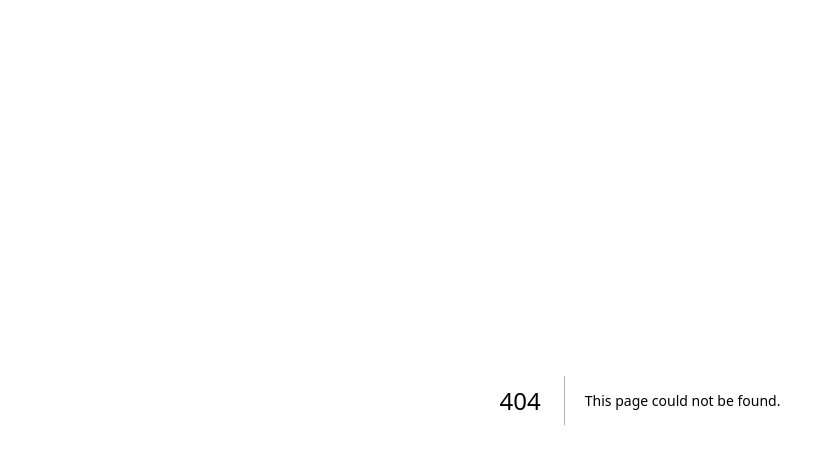
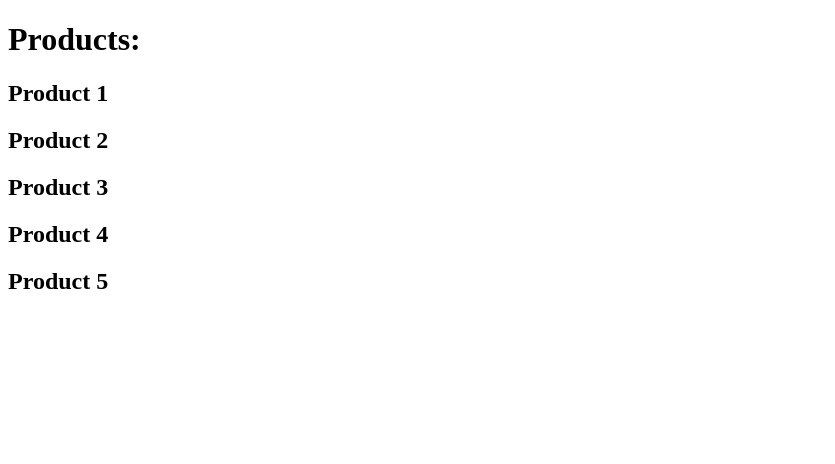
Before and after one commit to akalmannakarmi/next-try, a Next.js app: page /products in a window 1280 px wide. Before the commit this address had no page. Shown: the top 464 px of the page, without its empty margins (0-835 px from the left). Built offline with nearby package versions, Linux system fonts and the light colour scheme.

Commit message:
dynamic routing

```diff
--- /dev/null
+++ b/src/app/products/[productId]/page.tsx
@@ -0,0 +1,3 @@
+export default function product({params,}:{params:{productId:string}}) {
+	return <h1>Details about Product {params.productId}</h1>
+}
--- /dev/null
+++ b/src/app/products/page.tsx
@@ -0,0 +1,12 @@
+export default function products() {
+	return (
+		<>
+			<h1>Products:</h1>
+			<h2>Product 1</h2>
+			<h2>Product 2</h2>
+			<h2>Product 3</h2>
+			<h2>Product 4</h2>
+			<h2>Product 5</h2>
+		</>
+	)
+}
```
